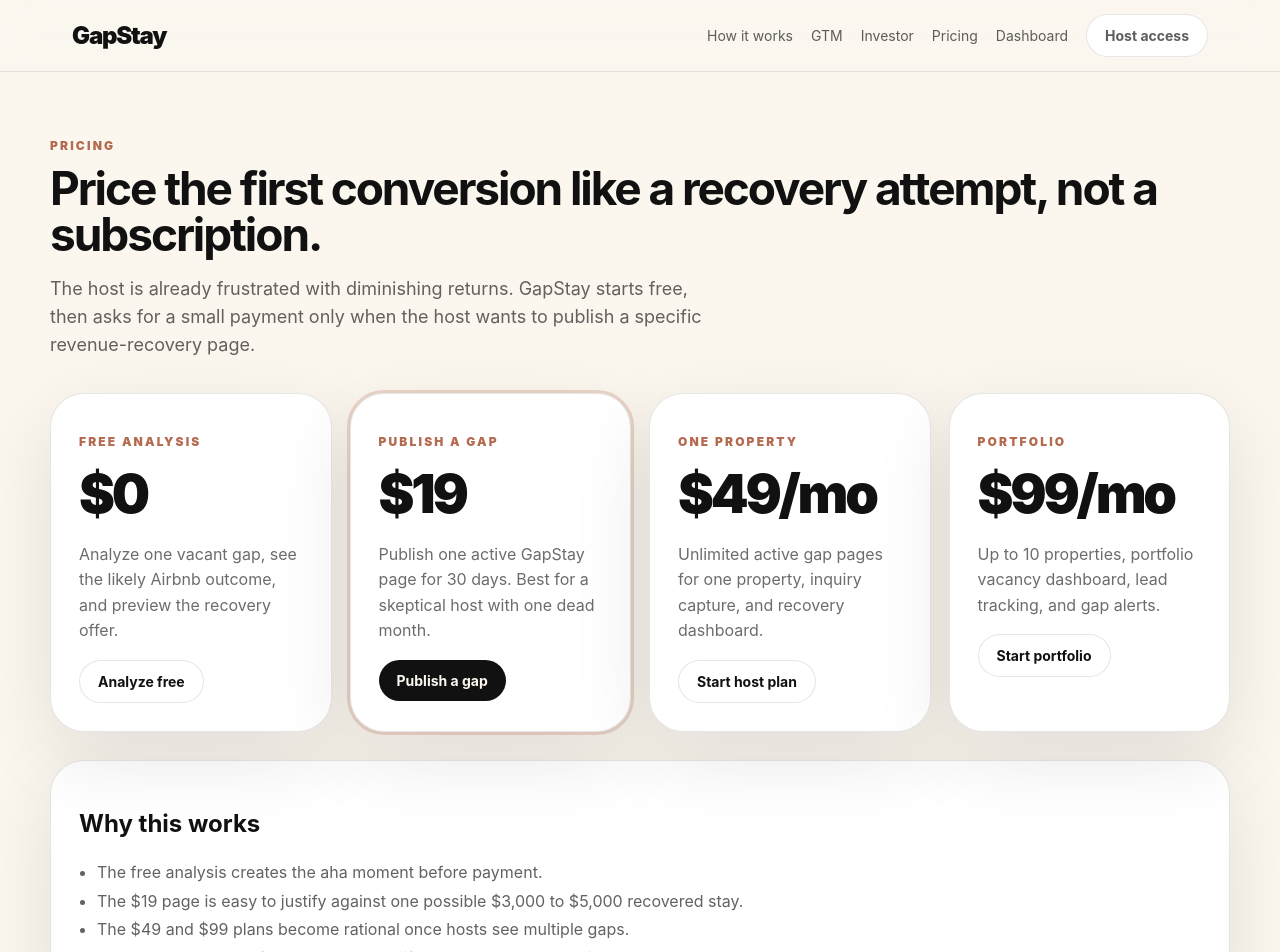
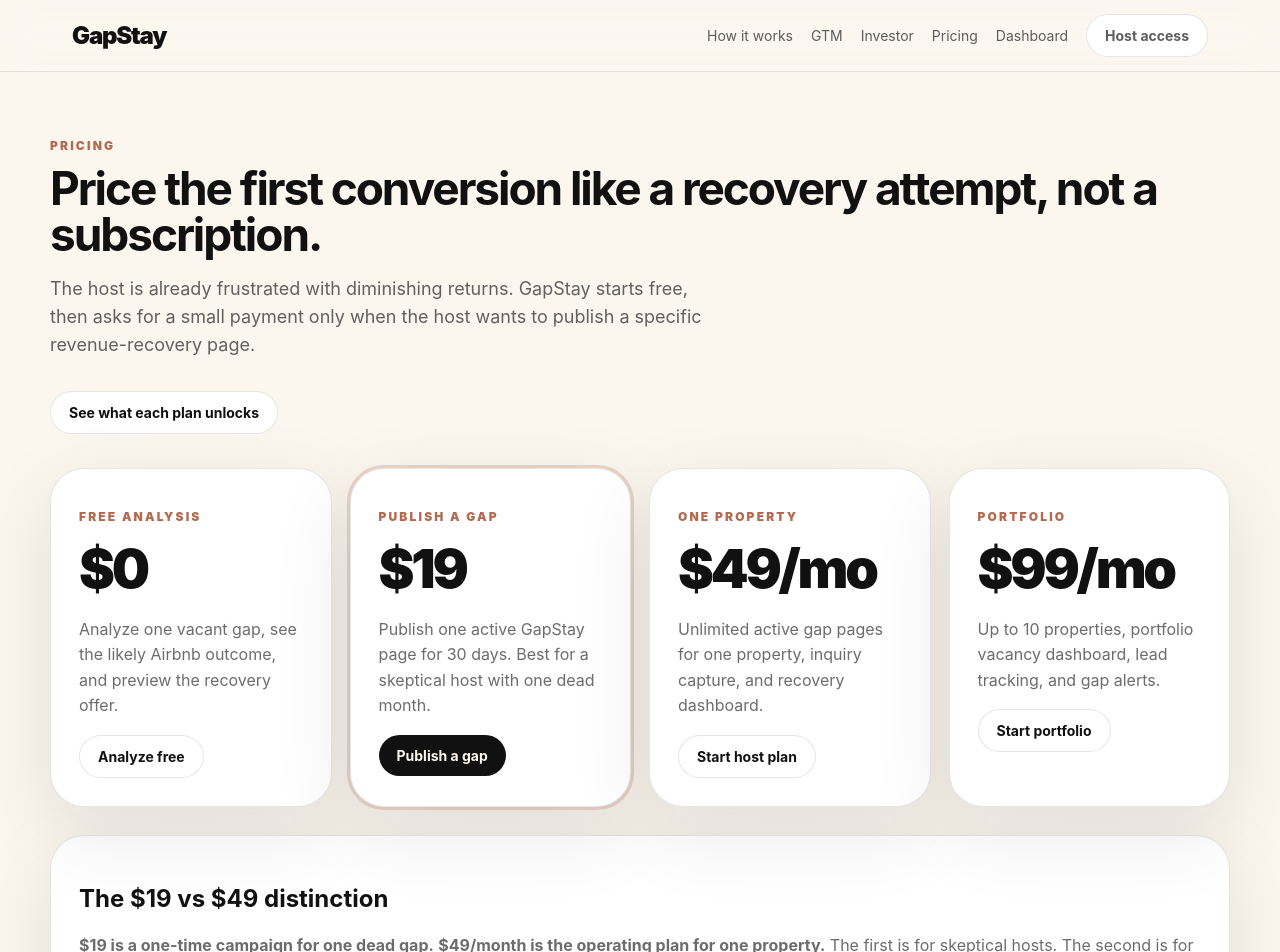
Before and after one commit to pissclams1/Pissclams, a Next.js app: page /pricing in a window 1280 px wide. Shown: the top 952 px of the page. Built offline with nearby package versions, Linux system fonts and the light colour scheme.

Commit message:
Link pricing to plan demos

```diff
--- a/app/pricing/page.tsx
+++ b/app/pricing/page.tsx
@@ -12,7 +12,8 @@ export default function PricingPage(){
     <p className="kicker">Pricing</p>
     <h1 className="big">Price the first conversion like a recovery attempt, not a subscription.</h1>
     <p className="lead" style={{fontSize:18}}>The host is already frustrated with diminishing returns. GapStay starts free, then asks for a small payment only when the host wants to publish a specific revenue-recovery page.</p>
+    <div className="actions"><Link className="pill" href="/demos">See what each plan unlocks</Link></div>
     <div className="grid grid4" style={{marginTop:34}}>{plans.map(p=><div className="card pad" key={p.name} style={p.featured?{outline:"3px solid rgba(180,106,79,.25)"}:{}}><p className="kicker">{p.name}</p><div className="price">{p.price}</div><p className="muted">{p.text}</p><Link className={p.featured?"darkpill":"pill"} href="/host">{p.cta}</Link></div>)}</div>
-    <section className="card pad" style={{marginTop:28}}><h2>Why this works</h2><ul className="list"><li>The free analysis creates the aha moment before payment.</li><li>The $19 page is easy to justify against one possible $3,000 to $5,000 recovered stay.</li><li>The $49 and $99 plans become rational once hosts see multiple gaps.</li><li>A 3% to 7% success fee can come later if GapStay handles booking and payment.</li></ul></section>
+    <section className="card pad" style={{marginTop:28}}><h2>The $19 vs $49 distinction</h2><p className="muted"><b>$19 is a one-time campaign for one dead gap.</b> <b>$49/month is the operating plan for one property.</b> The first is for skeptical hosts. The second is for hosts who have repeat gaps and want GapStay to stay attached to the property.</p><ul className="list"><li>The free analysis creates the aha moment before payment.</li><li>The $19 page is easy to justify against one possible $3,000 to $5,000 recovered stay.</li><li>The $49 and $99 plans become rational once hosts see multiple gaps.</li><li>A 3% to 7% success fee can come later if GapStay handles booking and payment.</li></ul></section>
   </main>
 }
```
